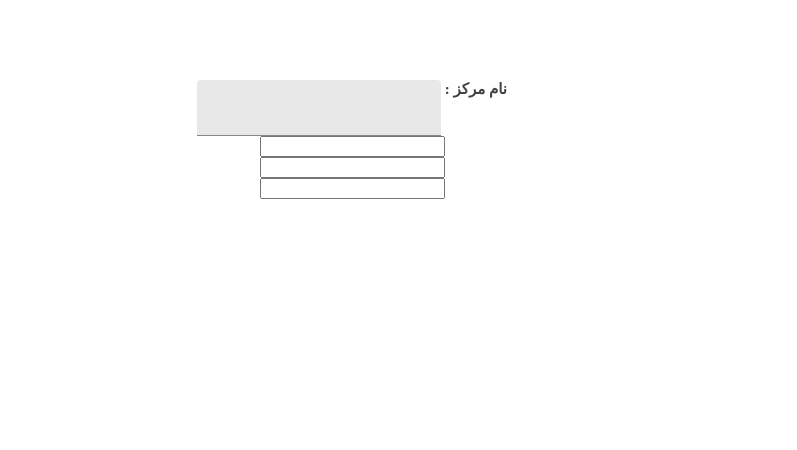
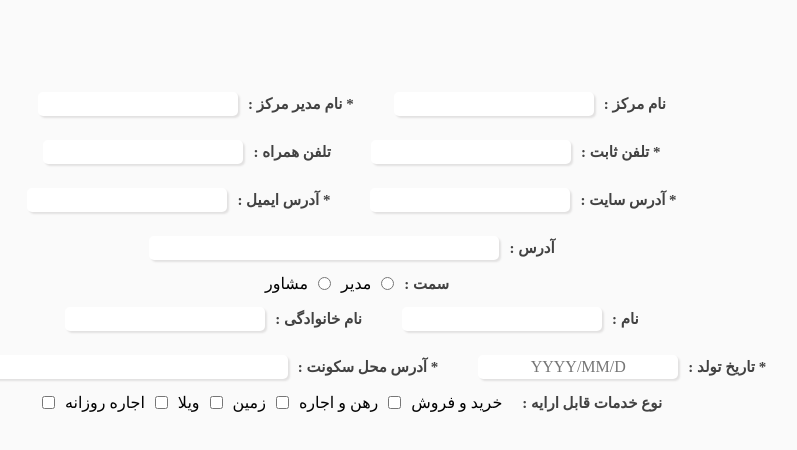
Before and after one commit to SaharMirkamrani/questionnaire, a React (Create React App) app: page / in a window 1280 px wide. Shown: the top 450 px of the page, without its empty margins (288-1085 px from the left). Built offline with nearby package versions, Linux system fonts and the light colour scheme.

Commit message:
Until checkboxes

```diff
--- a/package.json
+++ b/package.json
@@ -3,7 +3,6 @@
   "version": "0.1.0",
   "private": true,
   "dependencies": {
-    "@material-ui/core": "^4.11.4",
     "@testing-library/jest-dom": "^5.11.4",
     "@testing-library/react": "^11.1.0",
     "@testing-library/user-event": "^12.1.10",
--- a/src/components/FormGroup.jsx
+++ b/src/components/FormGroup.jsx
@@ -1,16 +1,5 @@
 import { useState } from 'react';
 import styles from '../styles/Main.module.css';
-import TextField from '@material-ui/core/TextField';
-import { makeStyles } from '@material-ui/core/styles';
-
-const useStyles = makeStyles((theme) => ({
-  root: {
-    '& .MuiTextField-root': {
-      margin: theme.spacing(1),
-      width: '25ch',
-    },
-  },
-}));
 
 const initialValues = {
   centerName: '',
@@ -20,24 +9,41 @@ const initialValues = {
   website: '',
   email: '',
   address: '',
+  position: '',
+  name: '',
+  surname: '',
+  birthDate: '',
+  homeAddress: '',
+  services: {
+    buyAndSell: '',
+    mortgageAndRent: '',
+    land: '',
+    house: '',
+    dailyRent: '',
+  },
 };
 
 const Form = () => {
   const [values, setValues] = useState(initialValues);
   const handleInputChange = (e) => {
     const { name, value } = e.target;
+    console.log(name);
     setValues({
       ...values,
       [name]: value,
     });
   };
 
+  console.log(values);
+
   return (
     <form>
       <div className={styles.main}>
-			<div>
+        <div className={styles.row}>
+          <div className={styles.singleInput}>
             <label className={styles.label}>نام مرکز : </label>
-				<TextField
+            <input
+              type="text"
               className={styles.input}
               variant="filled"
               value={values.company}
@@ -46,25 +52,215 @@ const Form = () => {
             />
           </div>
 
+          <div className={styles.singleInput}>
+            <label className={styles.label}> * نام مدیر مرکز : </label>
             <input
-        value={values.company}
+              type="text"
+              className={styles.input}
+              variant="filled"
+              value={values.centerManager}
               onChange={handleInputChange}
               name="centerManager"
-        label="نام مدیر مرکز"
             />
+          </div>
+        </div>
 
+        <div className={styles.row}>
+          <div className={styles.singleInput}>
+            <label className={styles.label}> * تلفن ثابت : </label>
             <input
-        value={values.company}
+              type="number"
+              className={styles.input}
+              variant="filled"
+              value={values.phone}
               onChange={handleInputChange}
               name="phone"
-        label="تلفن ثابت"
             />
+          </div>
 
+          <div className={styles.singleInput}>
+            <label className={styles.label}>تلفن همراه : </label>
             <input
-        value={values.company}
+              type="number"
+              className={styles.input}
+              variant="filled"
+              value={values.mobilePhone}
               onChange={handleInputChange}
               name="mobilePhone"
             />
+          </div>
+        </div>
+
+        <div className={styles.row}>
+          <div className={styles.singleInput}>
+            <label className={styles.label}> * آدرس سایت : </label>
+            <input
+              type="text"
+              className={styles.input}
+              variant="filled"
+              value={values.website}
+              onChange={handleInputChange}
+              name="website"
+            />
+          </div>
+
+          <div className={styles.singleInput}>
+            <label className={styles.label}> * آدرس ایمیل : </label>
+            <input
+              type="text"
+              className={styles.input}
+              variant="filled"
+              value={values.email}
+              onChange={handleInputChange}
+              name="email"
+            />
+          </div>
+        </div>
+
+        <div className={styles.singleInput}>
+          <label className={styles.label}> آدرس : </label>
+          <input
+            className={styles.longInput}
+            variant="filled"
+            value={values.address}
+            onChange={handleInputChange}
+            name="address"
+          />
+        </div>
+
+        <div className={styles.singleInput}>
+          <label className={styles.label}> سمت : </label>
+          <input
+            id="manager"
+            type="radio"
+            name="position"
+            value={values.position}
+            onChange={handleInputChange}
+          />
+          <label style={{ margin: '0px 10px' }} htmlFor="manager">
+            مدیر
+          </label>
+
+          <input
+            id="consultant"
+            type="radio"
+            name="position"
+            value={values.position}
+            onChange={handleInputChange}
+          />
+          <label style={{ margin: '0px 10px' }} htmlFor="consultant">
+            مشاور{' '}
+          </label>
+        </div>
+
+        <div className={styles.row}>
+          <div className={styles.singleInput}>
+            <label className={styles.label}>نام : </label>
+            <input
+              type="text"
+              className={styles.input}
+              variant="filled"
+              value={values.name}
+              onChange={handleInputChange}
+              name="name"
+            />
+          </div>
+
+          <div className={styles.singleInput}>
+            <label className={styles.label}>نام خانوادگی : </label>
+            <input
+              type="text"
+              className={styles.input}
+              variant="filled"
+              value={values.surname}
+              onChange={handleInputChange}
+              name="surname"
+            />
+          </div>
+        </div>
+
+        <div className={styles.row}>
+          <div className={styles.singleInput}>
+            <label className={styles.label}> * تاریخ تولد : </label>
+            <input
+              placeholder="YYYY/MM/D"
+              className={styles.input}
+              variant="filled"
+              value={values.birthDate}
+              onChange={handleInputChange}
+              name="birthDate"
+            />
+          </div>
+          <div className={styles.singleInput}>
+            <label className={styles.label}> * آدرس محل سکونت : </label>
+            <input
+              className={styles.longInput}
+              variant="filled"
+              value={values.homeAddress}
+              onChange={handleInputChange}
+              name="homeAddress"
+            />
+          </div>
+        </div>
+        <div className={styles.row}>
+          <div className={styles.singleInput}>
+            <label className={styles.label}>نوع خدمات قابل ارایه : </label>
+            <label style={{ margin: '0px 10px' }} htmlFor="services">
+              خرید و فروش
+            </label>
+            <input
+              type="checkbox"
+              value={values.services.buyAndSell}
+              onChange={handleInputChange}
+              name="buyAndSell"
+              id="buyAndSell"
+            />
+
+            <label style={{ margin: '0px 10px' }} htmlFor="services">
+              رهن و اجاره
+            </label>
+            <input
+              type="checkbox"
+              value={values.services.mortgageAndRent}
+              onChange={handleInputChange}
+              name="mortgageAndRent"
+              id="mortgageAndRent"
+            />
+
+            <label style={{ margin: '0px 10px' }} htmlFor="services">
+              زمین
+            </label>
+            <input
+              type="checkbox"
+              value={values.services.land}
+              onChange={handleInputChange}
+              name="land"
+              id="land"
+            />
+
+            <label style={{ margin: '0px 10px' }} htmlFor="services">
+              ویلا
+            </label>
+            <input
+              type="checkbox"
+              value={values.services.house}
+              onChange={handleInputChange}
+              name="house"
+              id="house"
+            />
+
+            <label style={{ margin: '0px 10px' }} htmlFor="services">
+              اجاره روزانه
+            </label>
+            <input
+              type="checkbox"
+              value={values.services.dailyRent}
+              onChange={handleInputChange}
+              name="dailyRent"
+              id="dailyRent"
+            />
+          </div>
+        </div>
       </div>
     </form>
   );
--- a/src/styles/Main.module.css
+++ b/src/styles/Main.module.css
@@ -1,3 +1,11 @@
+*{
+  outline: none;
+  box-sizing: border-box;
+  margin: 0px;
+  background-color: rgb(250, 250, 250);
+}
+
+
 .main {
   display: flex;
   flex-direction: column;
@@ -12,12 +20,60 @@
   font-size: 15px;
   color: rgb(66, 66, 66);
   font-weight: 600;
+  margin-left: 10px;
 }
 
 .input {
-  padding: 3px;
+  padding: 3px 10px;
+  width: 200px;
   font-size: 1em;
   color: rgb(66, 66, 66);
   font-family: Vazir;
   border: none;
+  border-radius: 5px;
+  z-index: 10;
+  background-color: rgb(255, 255, 255);
+  margin: 10px auto;
+  box-shadow: 2px 2px 2px rgb(226, 225, 225);
+  transition: width 1s;
+  text-align: center;
 }
+
+.input:focus {
+  border-bottom: solid 2px #5970f3;
+  width: 250px
+}
+
+.singleInput {
+  display: flex;
+  flex-direction: row;
+  justify-content: center ;
+  align-items: center;
+  margin: 2px 20px;
+}
+
+.longInput {
+  padding: 3px 10px;
+  width: 350px;
+  font-size: 1em;
+  color: rgb(66, 66, 66);
+  font-family: Vazir;
+  border: none;
+  border-radius: 5px;
+  z-index: 10;
+  background-color: rgb(255, 255, 255);
+  margin: 10px auto;
+  box-shadow: 2px 2px 2px rgb(226, 225, 225);
+  transition: width 1s;
+}
+
+.longInput:focus {
+  border-bottom: solid 2px #5970f3;
+  width: 400px
+}
+
+.row {
+  display: flex;
+  flex-direction: row;
+  justify-content: space-between;
+}
```
Also changed, not shown: 2 other files (tests, documents, lock files or other folders). Lines whose indentation alone changed are shown as unchanged.
